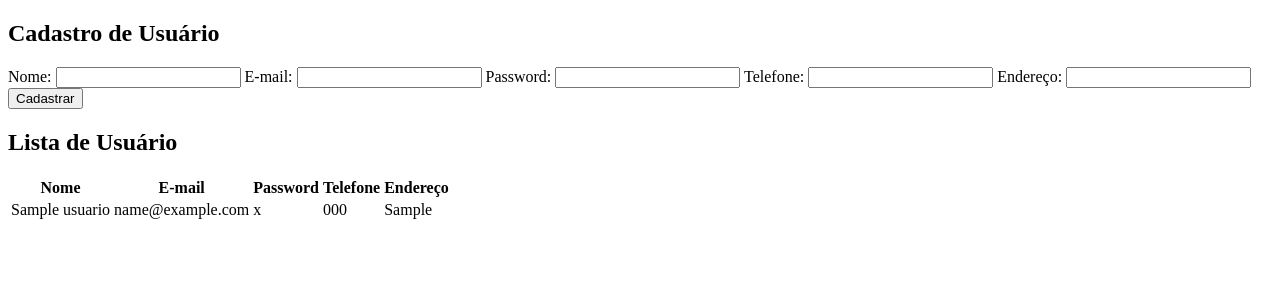
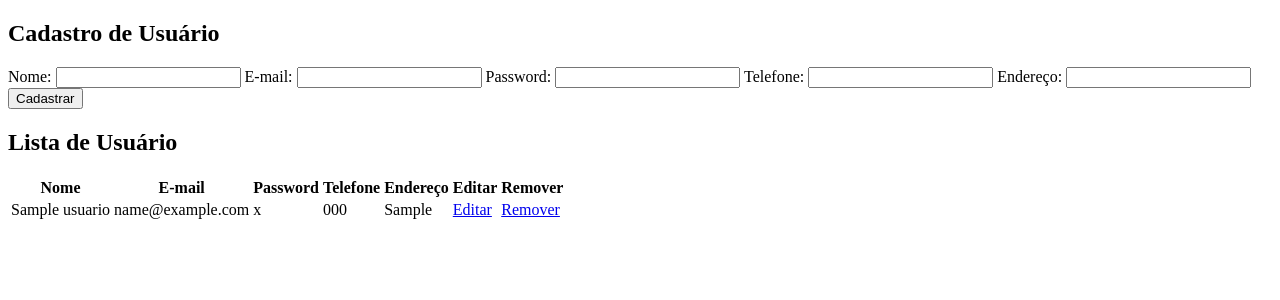
Before and after one commit to fabiokusaba/toledo-ecommerce, a Flask app: page /cadastro/usuario in a window 1280 px wide. Shown: the top 300 px of the page. Run offline with Flask 3, Linux system fonts and the light colour scheme; tables that the repository leaves empty hold one stand-in row (values such as "Sample post").

Commit message:
atualização: atualizado action do formulário e adicionado as opções de editar e remover usuário

```diff
--- a/templates/usuario.html
+++ b/templates/usuario.html
@@ -8,7 +8,7 @@
 <body>
     <h2>Cadastro de {{titulo}}</h2>
 
-    <form action="cadastrar_usuario" method="post">
+    <form action="/usuario/cadastrar" method="post">
         <label for="nome">Nome:</label>
         <input type="text" id="nome" name="nome">
 
@@ -36,6 +36,8 @@
                 <th>Password</th>
                 <th>Telefone</th>
                 <th>Endereço</th>
+                <th>Editar</th>
+                <th>Remover</th>
             </tr>
         </thead>
         <tbody>
@@ -46,6 +48,8 @@
                     <td>{{ usuario.password }}</td>
                     <td>{{ usuario.telefone }}</td>
                     <td>{{ usuario.endereco }}</td>
+                    <td><a href="/usuario/editar/{{usuario.id}}">Editar</a></td>
+                    <td><a href="/usuario/remover/{{usuario.id}}">Remover</a></td>
                 </tr>
             {% endfor %}
         </tbody>
```
